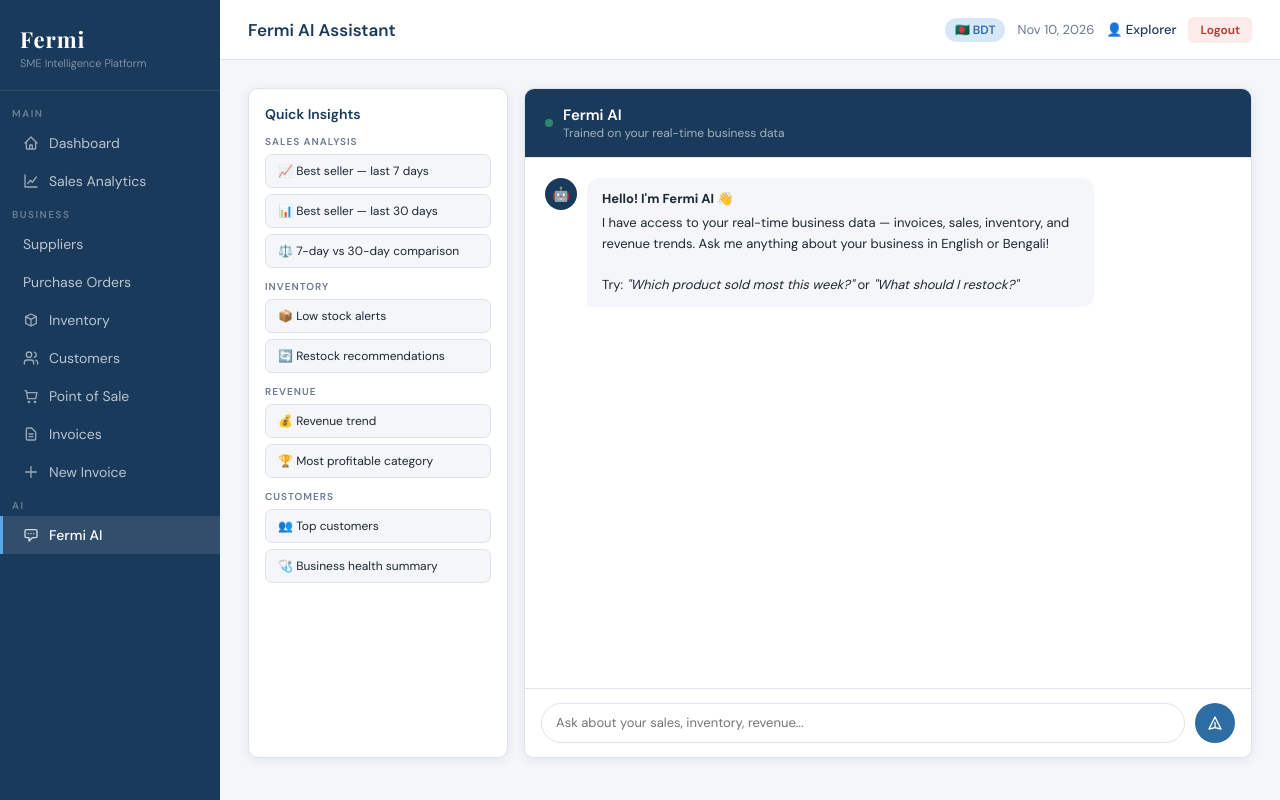
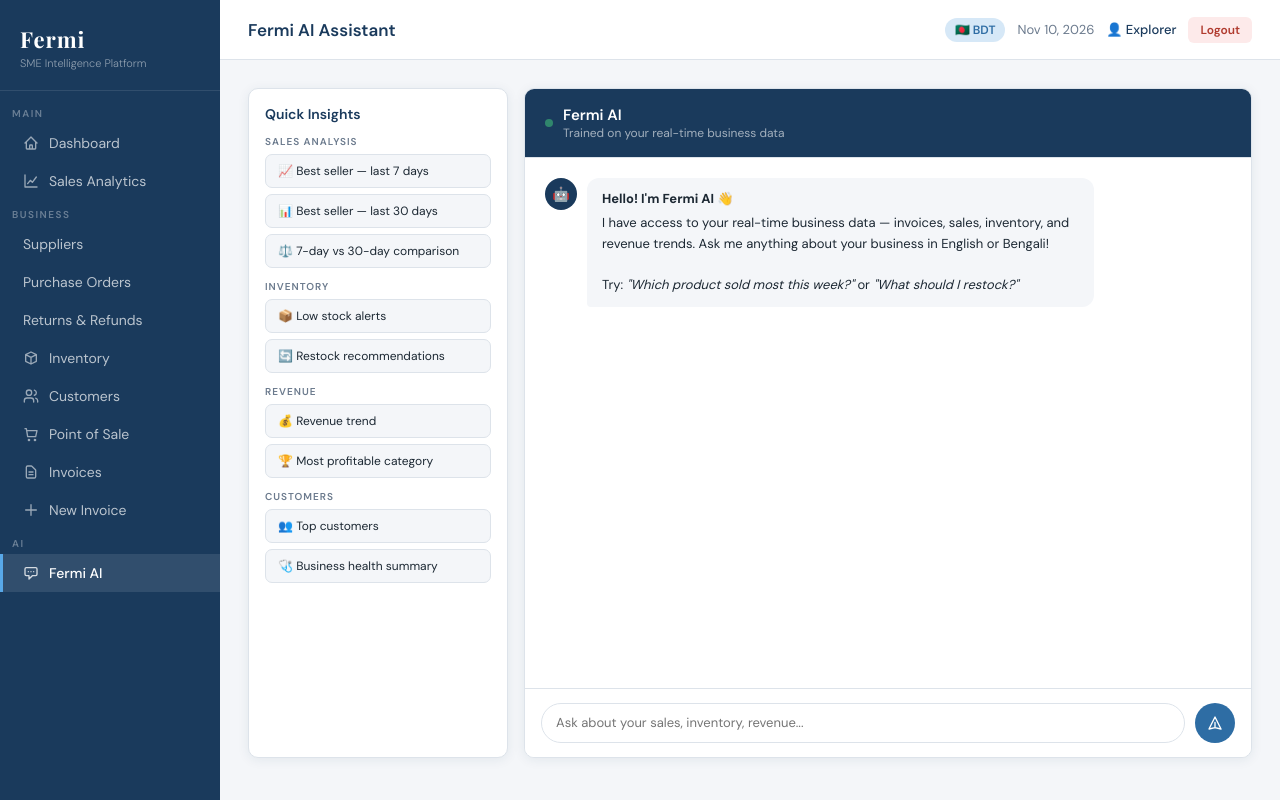
Before and after one commit to tarifuli/Fermi, a Flask app: page /chatbot in a window 1280 px wide. Run offline with Flask 3, Linux system fonts and the light colour scheme; the visitor is signed in with stand-in values (Sample User, id 1).

Commit message:
Add Returns and Refunds navigation

```diff
--- a/templates/base.html
+++ b/templates/base.html
@@ -150,6 +150,7 @@
   <div class="nav-section">Business</div>
   <a href="/suppliers" class="nav-item {% if request.path.startswith('/suppliers') %}active{% endif %}">Suppliers</a>
   <a href="/purchase-orders" class="nav-item {% if request.path.startswith('/purchase-orders') %}active{% endif %}">Purchase Orders</a>
+  <a href="/returns" class="nav-item {% if request.path.startswith('/returns') %}active{% endif %}">Returns &amp; Refunds</a>
   <a href="/products" class="nav-item {% if '/products' in request.path %}active{% endif %}">
     <svg fill="none" stroke="currentColor" viewBox="0 0 24 24"><path stroke-linecap="round" stroke-linejoin="round" stroke-width="2" d="M20 7l-8-4-8 4m16 0l-8 4m8-4v10l-8 4m0-10L4 7m8 4v10M4 7v10l8 4"/></svg>
     Inventory
```
